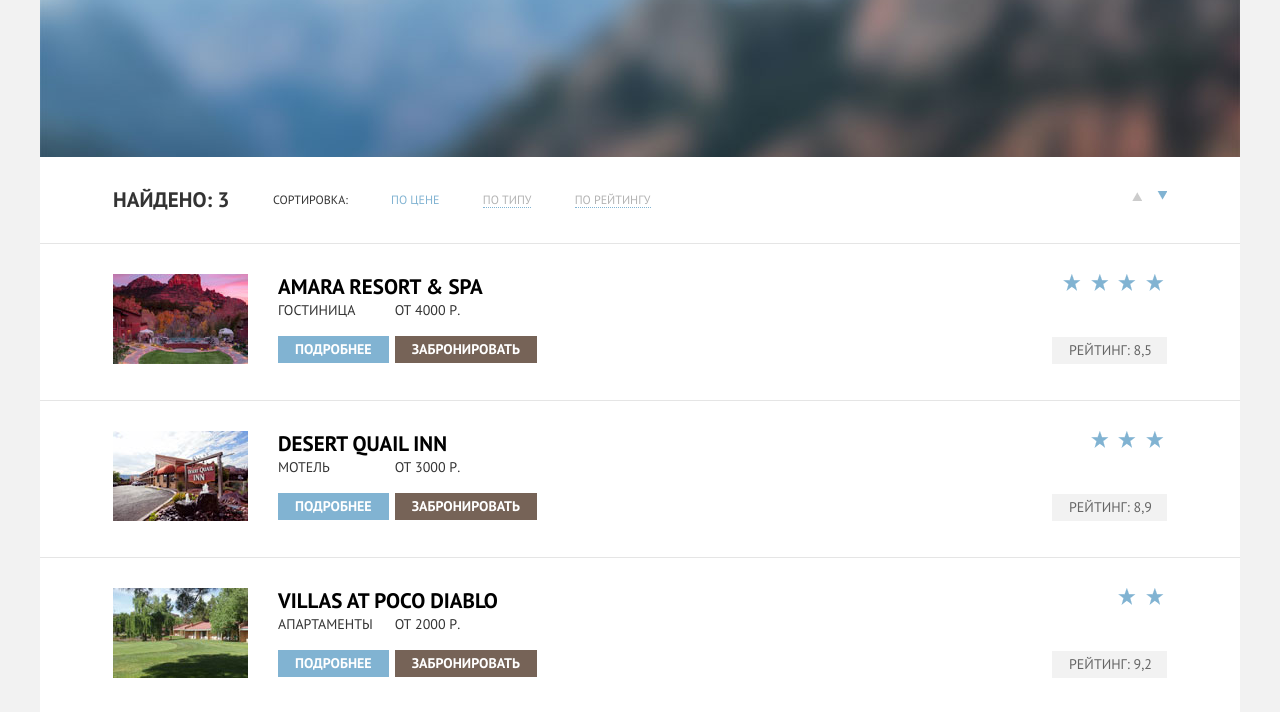
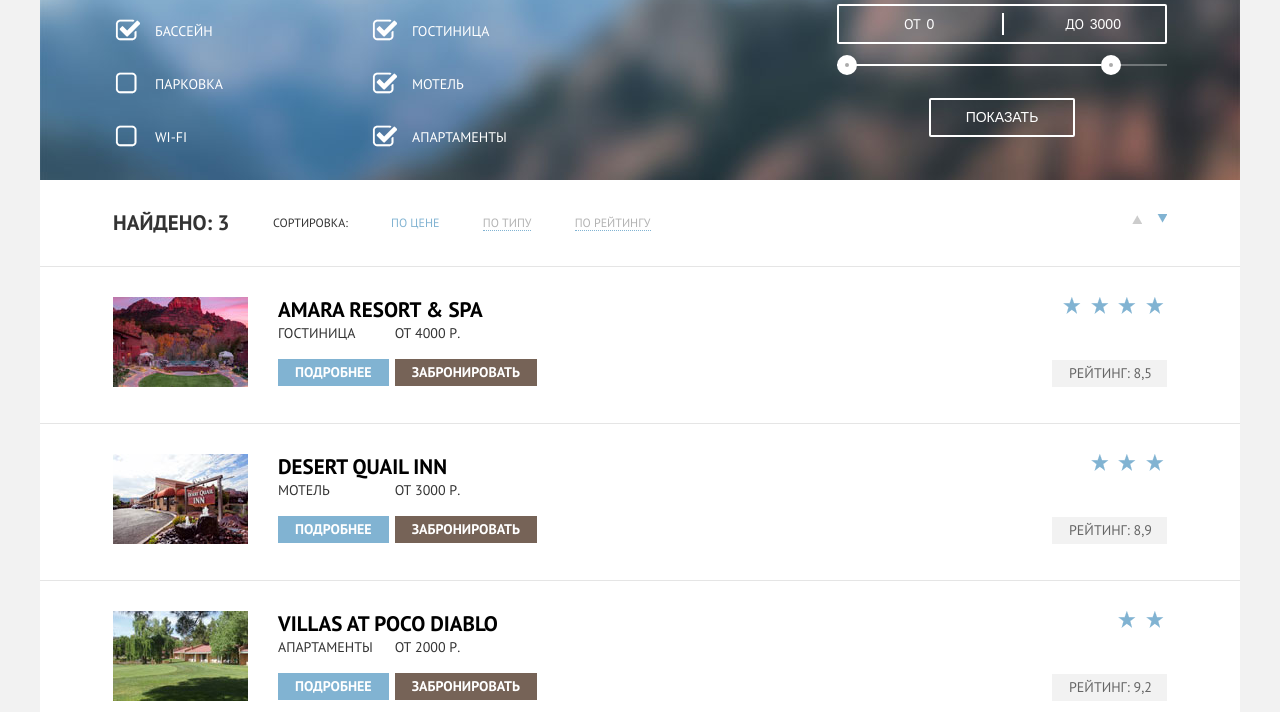
Before and after one commit to letatel-a/243160-sedona, a plain HTML site: page hotels.html in a window 1280 px wide. Shown: the part 118-830 px from the top of the page. Drawn offline with Linux system fonts and the light colour scheme.

Commit message:
Оформление контента

```diff
--- a/css/style.css
+++ b/css/style.css
@@ -517,12 +517,171 @@ main {
 
 .filters {
 	min-height: 217px;
+	padding-left: 73px;
+	padding-right: 73px;
 	background-image: url("../img/filter-background.jpg");
 }
 
 .filters fieldset {
 	float: left;
-	width: 300px;
+	width: 253px;
+	margin-top: 30px;
+	border: none;
+	padding: 0;
+}
+
+.filters legend {
+	margin-bottom: 30px;
+	font-size: 16px;
+	line-height: 21px;
+	font-weight: 700;
+	color: #ffffff;
+}
+
+.filters label {
+	position: relative;
+	display: block;
+	margin-bottom: 32px;
+	padding-left: 40px;
+	font-size: 14px;
+	line-height: 21px;
+	color: #ffffff;
+	cursor: pointer;
+}
+
+.filters input[type="checkbox"] {
+	display: none;
+}
+
+.filters .checkbox-indicator {
+	position: absolute;
+	top: -2px;
+	left: 0;
+	width: 25px;
+	height: 22px;
+	background-image: url("../img/checkboxes.png");
+	background-repeat: no-repeat;
+}
+
+.filters input[type="checkbox"]:checked + .checkbox-indicator {
+	background-position: -49px 0;
+}
+
+.filters input[type="checkbox"]:disabled + .checkbox-indicator {
+	background-position: 0 -60px;
+}
+
+.filters input[type="checkbox"]:disabled:checked + .checkbox-indicator {
+	background-position: -49px -60px;
+}
+
+.filters .range {
+	float: right;
+	width: 330px;
+	margin-top: 30px;
+	color: #ffffff;
+}
+
+.range .range-title {
+	margin-bottom: 13px;
+	font-size: 16px;
+	line-height: 21px;
+	font-weight: 700;
+}
+
+.range .range-price {
+	position: relative;
+	height: 36px;
+	margin-bottom: 20px;
+	border: 2px solid #ffffff;
+	border-radius: 2px;
+	font-size: 0;
+}
+
+.range .range-price::after {
+	content: "";
+	position: absolute;
+	top: 7px;
+	left: 50%;
+	width: 2px;
+	height: 22px;
+	background-color: #ffffff;
+}
+
+.range-price label {
+	display: inline-block;
+	padding-left: 65px;
+	font-size: 14px;
+	line-height: 36px;
+	vertical-align: top;
+	cursor: pointer;
+}
+
+.range-price input {
+	width: 72px;
+	border: none;
+	color: #ffffff;
+	background-color: transparent;
+	outline: none;
+}
+
+.range .range-scale {
+	position: relative;
+	margin-bottom: 32px;
+}
+
+.range-scale .scale {
+	height: 2px;
+	background-color: rgba(255,255,255,0.3);
+}
+
+.range-scale .bar {
+	height: 2px;
+	width: 80%;
+	background-color: #ffffff;
+}
+
+.range-scale .toggle {
+	position: absolute;
+	top: -9px;
+	width: 4px;
+	height: 4px;
+	border: 8px solid #ffffff;
+	background-color: #ababab;
+	border-radius: 50%;
+	cursor: pointer;
+}
+
+.range-scale .toggle-min {
+	left: 0;
+}
+
+.range-scale .toggle-max {
+	left: 80%;
+}
+
+.range-scale .toggle:hover {
+	background-color: #1c4f80;
+}
+
+.range button {
+	display: block;
+	margin: 0 auto;
+	border: 2px solid #ffffff;
+	border-radius: 2px;
+	padding: 7px 35px;
+	font-size: 14px;
+	line-height: 21px;
+	text-transform: uppercase;
+	color: #ffffff;
+	background-color: transparent;
+	outline: none;
+	cursor: pointer;
+}
+
+.range button:hover {
+	color: #000000;
+	background-color: #ffffff;
 }
 
 .sort {
--- a/hotels.html
+++ b/hotels.html
@@ -23,21 +23,59 @@
     	<form class="filters clearfix">
     		<fieldset>
     			<legend>Инфраструктура:</legend>
+    			<label>
     				<input type="checkbox" name="infrastructure" value="pool" checked>
+    				<span class="checkbox-indicator"></span>
+    				Бассейн
+    			</label>
+    			<label>
     				<input type="checkbox" name="infrastructure" value="parking">
+    				<span class="checkbox-indicator"></span>
+    				Парковка
+    			</label>
+    			<label>
     				<input type="checkbox" name="infrastructure" value="wifi">
+    				<span class="checkbox-indicator"></span>
+    				WI-FI
+    			</label>
     		</fieldset>
     		<fieldset>
     			<legend>Тип жилья:</legend>
+    			<label>
     				<input type="checkbox" name="housing" value="hotel" checked>
+    				<span class="checkbox-indicator"></span>
+    				Гостиница
+    			</label>
+    			<label>
     				<input type="checkbox" name="housing" value="motel" checked>
+    				<span class="checkbox-indicator"></span>
+    				Мотель
+    			</label>
+    			<label>
     				<input type="checkbox" name="housing" value="apartments" checked>
+    				<span class="checkbox-indicator"></span>
+    				Апартаменты
+    			</label>
     		</fieldset>
+    		<div class="range">
+    			<div class="range-title">Стоимость в сутки (Р):</div>
+    			<div class="range-price">
     				<label>
-    			Стоимость в сутки (Р):
-    			<input type="range" name="price">
+    					от <input type="text" name="min-price" value="0">
     				</label>
-    		<input type="submit" value="Показать">
+    				<label>
+    					до <input type="text" name="max-price" value="3000">
+    				</label>
+    			</div>
+    			<div class="range-scale">
+    				<div class="scale">
+          		<div class="bar"></div>
+          	</div>
+            <div class="toggle toggle-min"></div>
+        		<div class="toggle toggle-max"></div>
+    			</div>
+    			<button type="submit">Показать</button>
+    		</div>
     	</form>
     	<div class="sort clearfix">
     		<div class="search-results"><span>Найдено: 3</span></div>
```
Also changed, not shown: img/checkboxes.png (added), img/food.png (deleted), img/housing.png (deleted), img/souvenirs.png (deleted), img/sprite-checkbox.png (deleted). Lines whose indentation alone changed are shown as unchanged.
